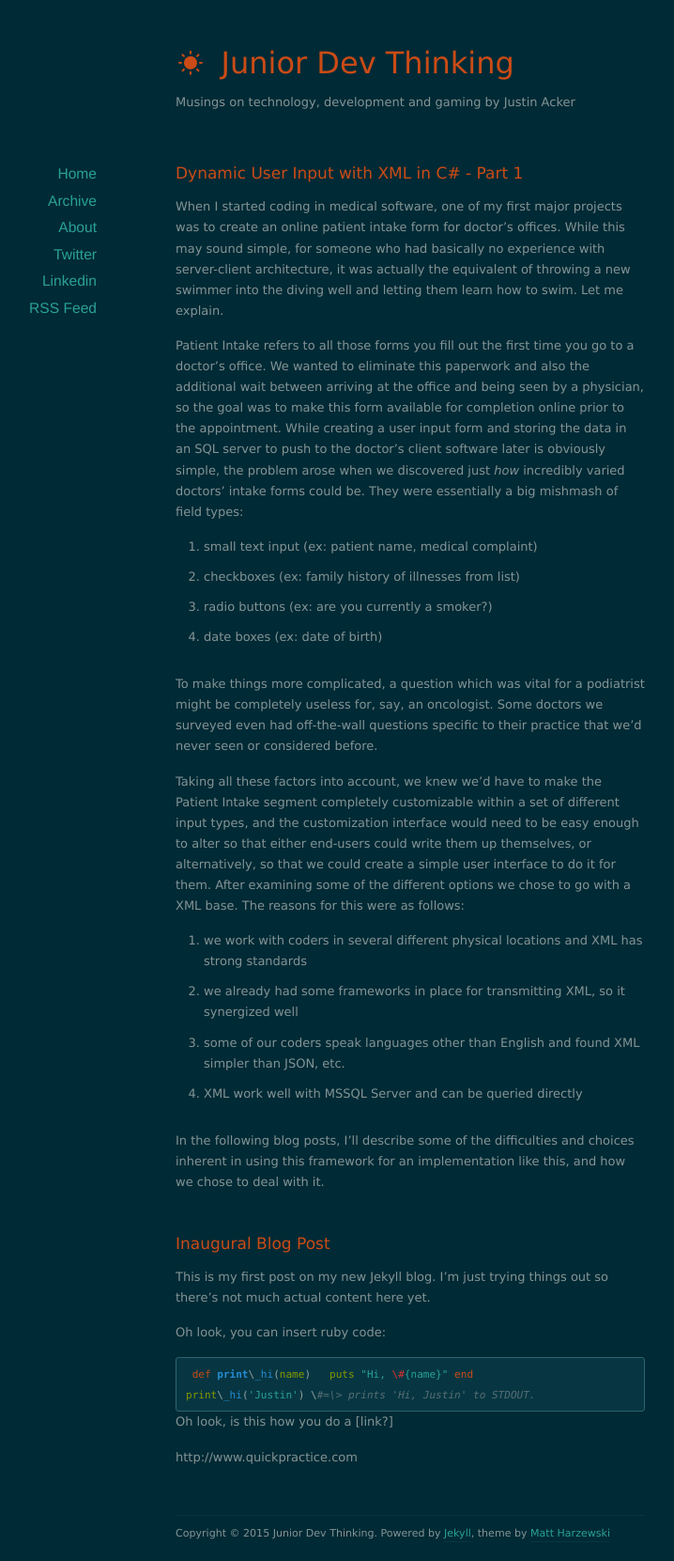
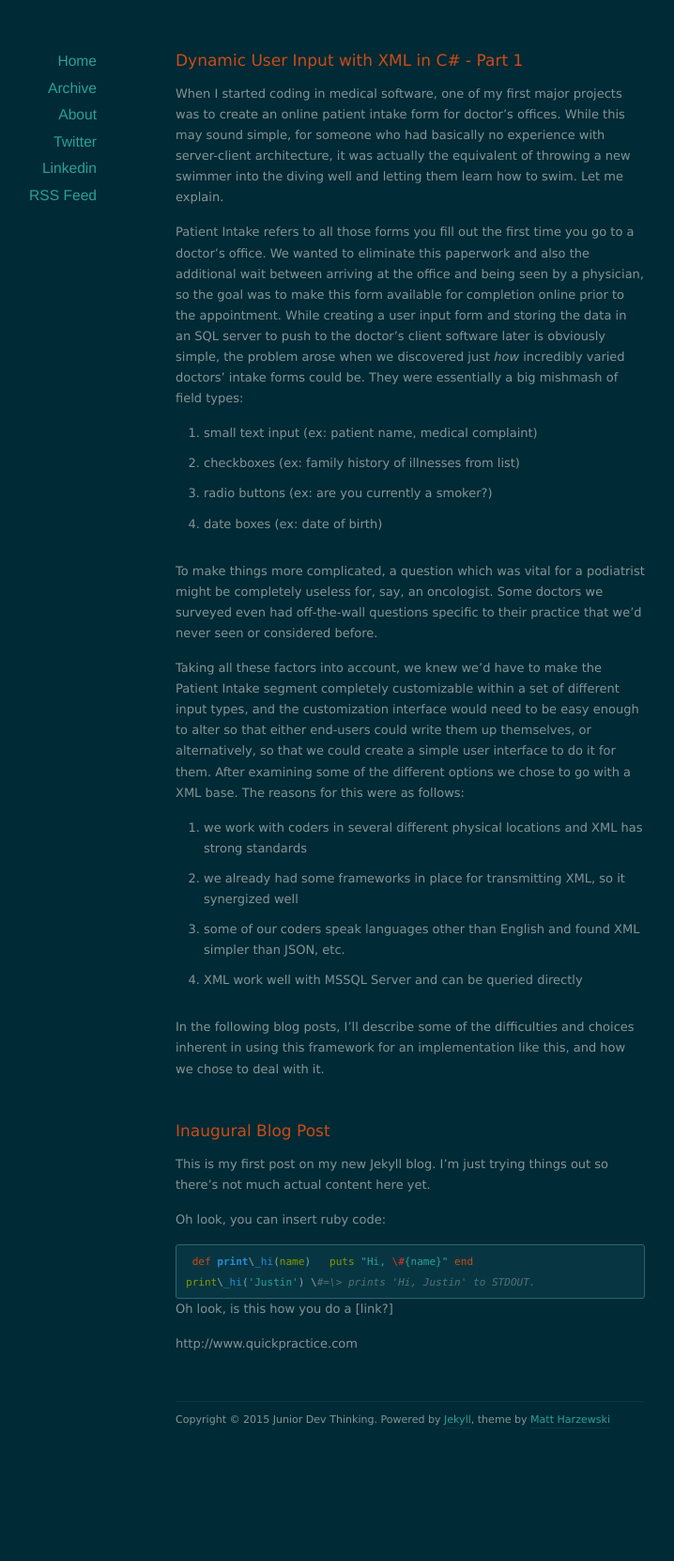
Before and after one commit to Atmajr/Atmajr.github.io, a Jekyll site: the page built from index.html, in a window 1280 px wide. Shown: the whole page at 94% size, without its empty margins (203-921 px from the left). Built offline with Jekyll 4.4.1, drawn with Linux system fonts in a browser that asks for light colours; nearby versions of some CDN libraries; the list of posts is cut into pages by our own code; after the commit the page ends 1541 px from its top, so only the background shows below that.

Commit message:
Remove title and description from main layout

```diff
--- a/_config.yml
+++ b/_config.yml
@@ -1,5 +1,5 @@
 name: Junior Dev Thinking
-url: http://blog.justinacker.com
+url: http://www.justinacker.com
 description: Musings on technology, development and gaming by Justin Acker
 
 permalink: /:year/:month/:day/:title/
--- a/_layouts/default.html
+++ b/_layouts/default.html
@@ -21,8 +21,8 @@
 
 
   <header id="header">
-    <h1><a href="/"><i class="icon-sun"></i> {{ site.name }}</a></h1>
-    <p>{{ site.description }}</p>
+   <!--  <h1><a href="/"><i class="icon-sun"></i> {{ site.name }}</a></h1>
+    <p>{{ site.description }}</p> -->
   </header>
 
 
--- a/index.html
+++ b/index.html
@@ -1,6 +1,5 @@
 ---
 layout: default
-title: Junior Dev Musings
 ---
 
 {% for post in paginator.posts %}
```
